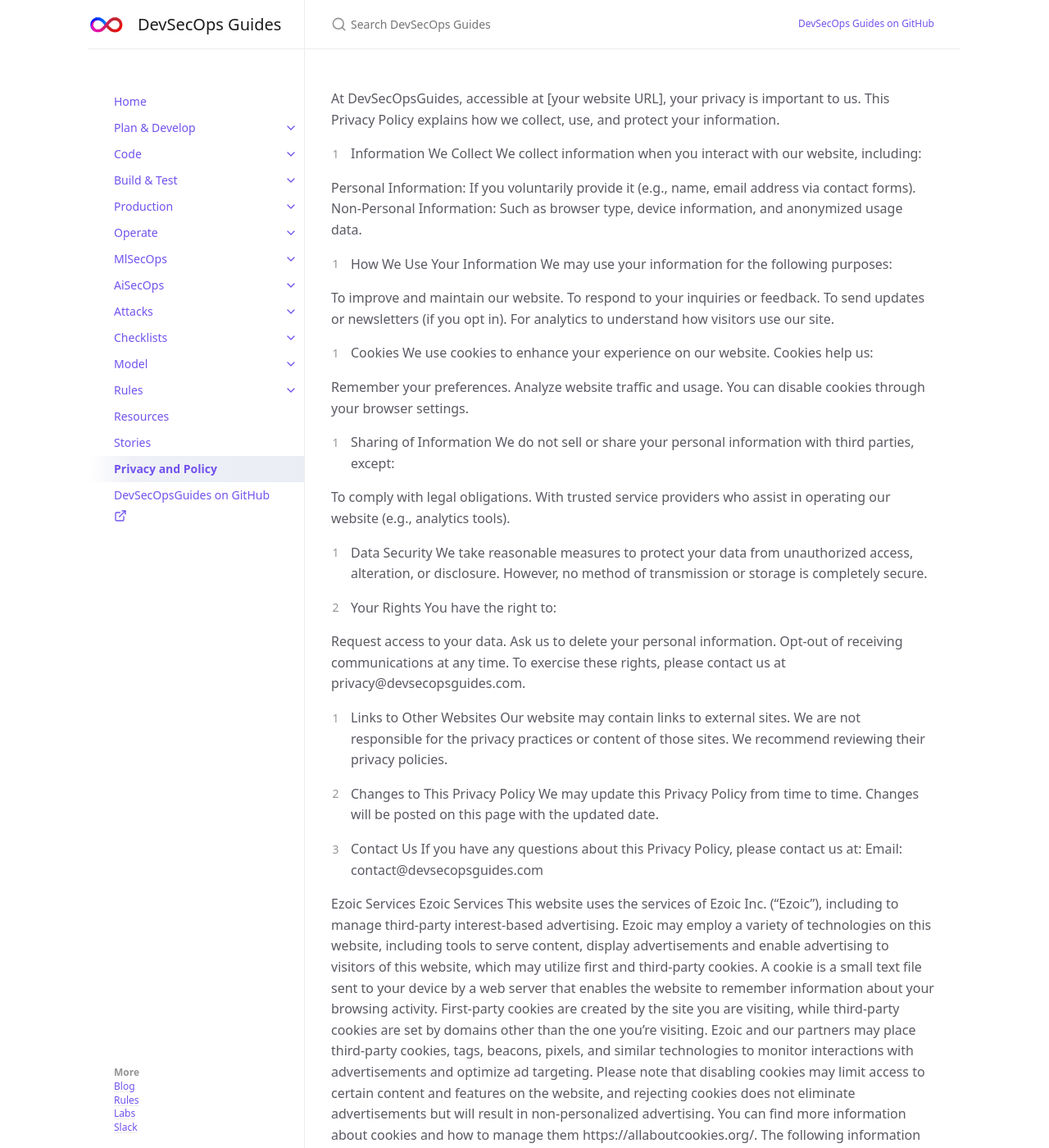
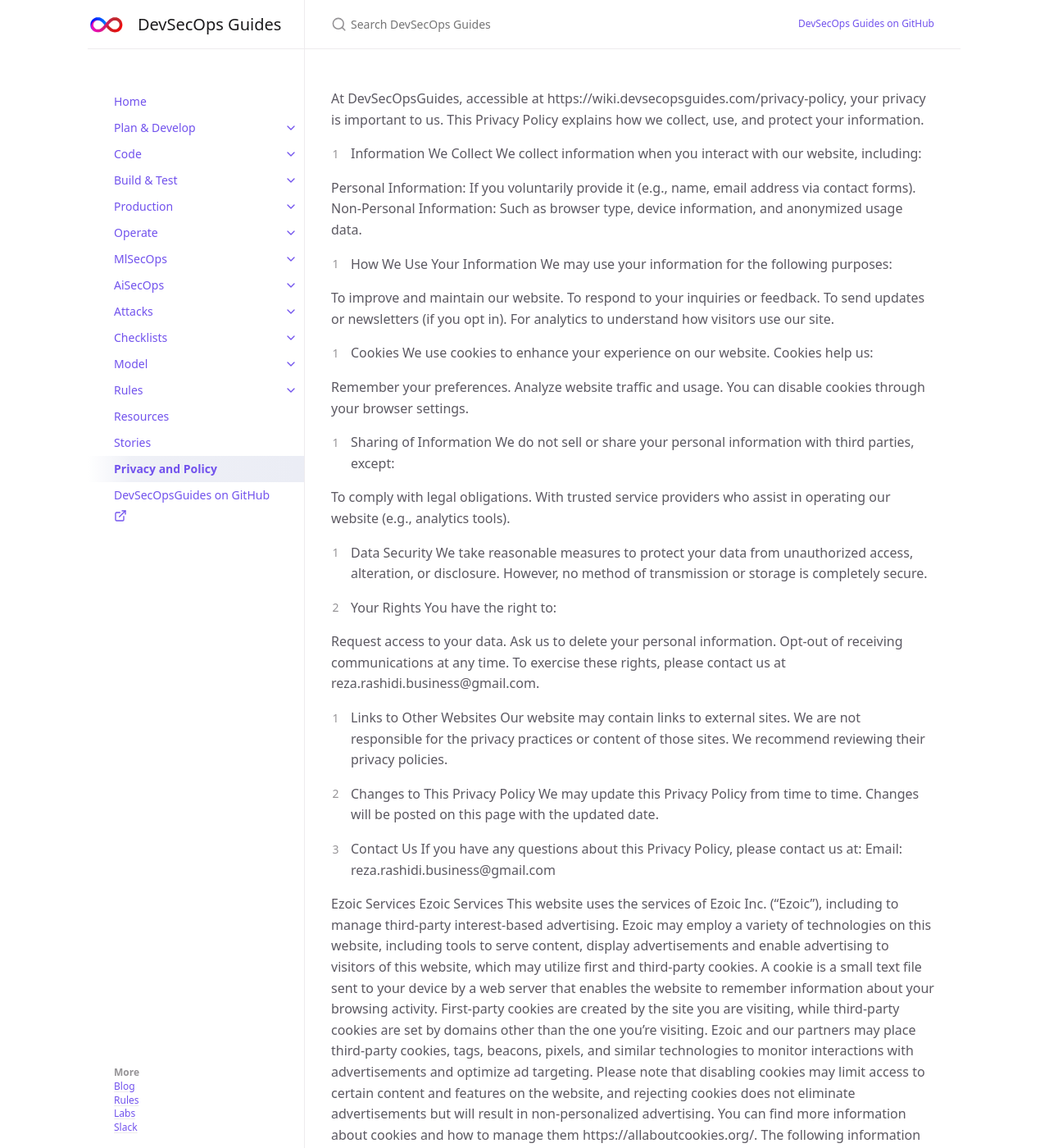
Before and after one commit to devsecopsguides/devsecopsguides.github.io, a Jekyll site: the page built from docs/privacy-policy/privacy-policy.md, in a window 1280 px wide and 1400 px high. Shown: the whole window at 82% size. Built offline with Jekyll 4.4.1, drawn with Linux system fonts in a browser that asks for light colours.

Commit message:
Update privacy-policy.md

```diff
--- a/docs/privacy-policy/privacy-policy.md
+++ b/docs/privacy-policy/privacy-policy.md
@@ -6,7 +6,7 @@ has_children: false
 permalink: privacy-policy
 ---
 
-At DevSecOpsGuides, accessible at [your website URL], your privacy is important to us. This Privacy Policy explains how we collect, use, and protect your information.
+At DevSecOpsGuides, accessible at https://wiki.devsecopsguides.com/privacy-policy, your privacy is important to us. This Privacy Policy explains how we collect, use, and protect your information.
 
 1. Information We Collect
 We collect information when you interact with our website, including:
@@ -44,7 +44,7 @@ You have the right to:
 Request access to your data.
 Ask us to delete your personal information.
 Opt-out of receiving communications at any time.
-To exercise these rights, please contact us at privacy@devsecopsguides.com.
+To exercise these rights, please contact us at reza.rashidi.business@gmail.com.
 
 7. Links to Other Websites
 Our website may contain links to external sites. We are not responsible for the privacy practices or content of those sites. We recommend reviewing their privacy policies.
@@ -54,7 +54,7 @@ We may update this Privacy Policy from time to time. Changes will be posted on t
 
 9. Contact Us
 If you have any questions about this Privacy Policy, please contact us at:
-Email: contact@devsecopsguides.com
+Email: reza.rashidi.business@gmail.com
 
 Ezoic Services
 Ezoic Services
```
